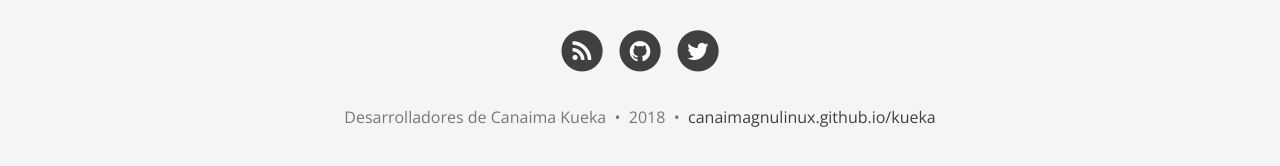
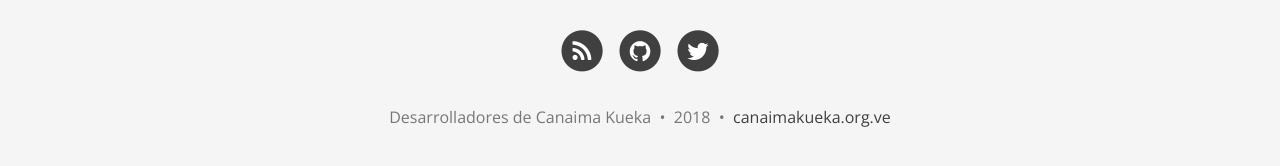
Before and after one commit to CanaimaKueka/canaimakueka.github.io, a Jekyll site: the page built from index.html, in a window 1280 px wide and 900 px high, scrolled down 1195 px. Shown: the part 721-887 px from the top of the window. Built offline with Jekyll 4.4.1, drawn with Linux system fonts in a browser that asks for light colours; nearby versions of some CDN libraries; the list of posts is cut into pages by our own code.

Commit message:
[REF] Cambiando URLs.

```diff
--- /dev/null
+++ b/CNAME
@@ -0,0 +1 @@
+canaimakueka.org.ve
--- a/_config.yml
+++ b/_config.yml
@@ -4,8 +4,8 @@
 # baseurl is the website's URL without the hostname
 
 # If you are building a simple GitHub user page (http://username.github.io) then use these settings:
-url: "http://canaimagnulinux.github.io/kueka"
-baseurl: "/kueka"
+url: "http://canaimakueka.org.ve"
+baseurl: "/"
 
 # If you are building a GitHub project page then use these settings:
 #url: "http://username.github.io/projectname"
@@ -28,7 +28,7 @@ navbar-links:
   Recursos:
     - Reportar errores: "https://github.com/CanaimaGNULinux/kueka/issues"
     - Manuales y tutoriales: "https://github.com/CanaimaGNULinux/kueka/wiki"
-    - Chat de la comunidad: "https://gitter.im/CanaimaGNULinux/kueka"
+    - Chat de la comunidad: "https://gitter.im/CanaimaKueka/canaimakueka"
     - Planificación de versiones: "https://github.com/CanaimaGNULinux/kueka/projects"
     - Integración de paquetes: "paquetes"
     - Integración de instaladores: "instaladores"
@@ -102,7 +102,7 @@ share-links-active:
 
 # How to display the link to the website in the footer
 # Remove this if you don't want a link in the footer
-url-pretty: "canaimagnulinux.github.io/kueka"  # eg. "deanattali.com/beautiful-jekyll"
+url-pretty: "canaimakueka.org.ve"  # eg. "deanattali.com/beautiful-jekyll"
 
 # --- Web Statistics Section --- #
 
--- a/_includes/head.html
+++ b/_includes/head.html
@@ -3,11 +3,11 @@
   <meta http-equiv="X-UA-Compatible" content="IE=edge">
   <meta name="viewport" content="width=device-width, initial-scale=1.0, maximum-scale=1.0">
 
-  <link rel="apple-touch-icon" sizes="180x180" href="/kueka/img/apple-touch-icon.png">
-  <link rel="icon" type="image/png" sizes="32x32" href="/kueka/img/favicon-32x32.png">
-  <link rel="icon" type="image/png" sizes="16x16" href="/kueka/img/favicon-16x16.png">
-  <link rel="manifest" href="/kueka/img/site.webmanifest">
-  <link rel="mask-icon" href="/kueka/img/safari-pinned-tab.svg" color="#5bbad5">
+  <link rel="apple-touch-icon" sizes="180x180" href="{{ site.baseurl }}/img/apple-touch-icon.png">
+  <link rel="icon" type="image/png" sizes="32x32" href="{{ site.baseurl }}/img/favicon-32x32.png">
+  <link rel="icon" type="image/png" sizes="16x16" href="{{ site.baseurl }}/img/favicon-16x16.png">
+  <link rel="manifest" href="{{ site.baseurl }}/img/site.webmanifest">
+  <link rel="mask-icon" href="{{ site.baseurl }}/img/safari-pinned-tab.svg" color="#5bbad5">
   <meta name="msapplication-TileColor" content="#00a300">
   <meta name="theme-color" content="#ffffff">
 
--- a/index.html
+++ b/index.html
@@ -8,7 +8,7 @@ use-site-title: true
   <div class="row">
     <div class="col-md-8">
       <p>
-        Canaima Kueka es un sabor de la Metadistribución <a href="http://canaima.softwarelibre.gob.ve/" target="_blank">Canaima GNU/Linux</a>, orientado a desarrolladores de software que necesiten estar al día con las últimas versiones de sus aplicaciones favoritas. Canaima Kueka utiliza el código fuente descartado en Canaima Popular 4.1 y se basa en el esquema de desarrollo <em>rolling release</em>. <a href="/kueka/acerca">Leer más ...</a>
+        Canaima Kueka es un sabor de la Metadistribución <a href="http://canaima.softwarelibre.gob.ve/" target="_blank">Canaima GNU/Linux</a>, orientado a desarrolladores de software que necesiten estar al día con las últimas versiones de sus aplicaciones favoritas. Canaima Kueka utiliza el código fuente descartado en Canaima Popular 4.1 y se basa en el esquema de desarrollo <em>rolling release</em>. <a href="/acerca">Leer más ...</a>
       </p>
     </div>
     <div class="col-md-4">
@@ -16,7 +16,7 @@ use-site-title: true
         <a href="#" role="button" class="btn btn-success btn-lg disabled">
           <span class="col-md-12 text-left">Descargar Canaima Kueka 1.0</span>
         </a>
-        <a href="/kueka/descargas" class="btn btn-link">Otras descargas</a>
+        <a href="/descargas" class="btn btn-link">Otras descargas</a>
       </p>
     </div>
   </div>
@@ -24,36 +24,36 @@ use-site-title: true
 <div class="row">
   <div class="col-sm-6 col-md-4">
     <div class="thumbnail">
-      <img alt="" src="/kueka/img/errores.svg" />
+      <img alt="" src="/img/errores.svg" />
       <div class="caption">
         <h3>Reportar errores</h3>
         <p>Si encuentras un error en la distribución o necesitas ayuda, puedes reportarlo en nuestro sistema de tickets para hacerle seguimiento.</p>
         <p>
-          <a href="https://github.com/CanaimaGNULinux/kueka/issues" class="btn btn-default" role="button" target="_blank">Sistema de tickets</a>
+          <a href="https://github.com/CanaimaKueka/canaimakueka/issues" class="btn btn-default" role="button" target="_blank">Sistema de tickets</a>
         </p>
       </div>
     </div>
   </div>
   <div class="col-sm-6 col-md-4">
     <div class="thumbnail">
-      <img alt="" src="/kueka/img/docs.svg" />
+      <img alt="" src="/img/docs.svg" />
       <div class="caption">
         <h3>Manuales y tutoriales</h3>
         <p>Accede a los manuales y tutoriales relacionados con procesos internos de la distribución que están en nuestra Wiki.</p>
         <p>
-          <a href="https://github.com/CanaimaGNULinux/kueka/wiki" class="btn btn-default" role="button" target="_blank">Wiki</a>
+          <a href="https://github.com/CanaimaKueka/canaimakueka/wiki" class="btn btn-default" role="button" target="_blank">Wiki</a>
         </p>
       </div>
     </div>
   </div>
   <div class="col-sm-6 col-md-4">
     <div class="thumbnail">
-      <img alt="" src="/kueka/img/chat.svg" />
+      <img alt="" src="/img/chat.svg" />
       <div class="caption">
         <h3>Chat de la comunidad</h3>
         <p>Visita nuestro canal en Gitter y habla directamente con los creadores de la distribución si necesitas contactarlos o compartir con la comunidad.</p>
         <p>
-          <a href="https://gitter.im/CanaimaGNULinux/kueka" class="btn btn-default" role="button" target="_blank">Gitter</a>
+          <a href="https://gitter.im/CanaimaKueka/canaimakueka" class="btn btn-default" role="button" target="_blank">Gitter</a>
         </p>
       </div>
     </div>
@@ -62,36 +62,36 @@ use-site-title: true
 <div class="row">
   <div class="col-sm-6 col-md-4">
     <div class="thumbnail">
-      <img alt="" src="/kueka/img/hoja.svg" />
+      <img alt="" src="/img/hoja.svg" />
       <div class="caption">
         <h3>Planificación de versiones</h3>
         <p>Acá encontrarás la planificación de las próximas versiones y proyectos de la distribución.</p>
         <p>
-          <a href="https://github.com/orgs/CanaimaGNULinux/projects" class="btn btn-default" role="button" target="_blank">Hoja de ruta</a>
+          <a href="https://github.com/orgs/CanaimaKueka/projects" class="btn btn-default" role="button" target="_blank">Hoja de ruta</a>
         </p>
       </div>
     </div>
   </div>
   <div class="col-sm-6 col-md-4">
     <div class="thumbnail">
-      <img alt="" src="/kueka/img/paquetes.svg" />
+      <img alt="" src="/img/paquetes.svg" />
       <div class="caption">
         <h3>Integración de paquetes</h3>
         <p>Aquí se encuentra el registro diario de las integraciones continuas de los paquetes de la distribución.</p>
         <p>
-          <a href="/kueka/paquetes" class="btn btn-default" role="button" target="_blank">Paquetes</a>
+          <a href="/paquetes" class="btn btn-default" role="button" target="_blank">Paquetes</a>
         </p>
       </div>
     </div>
   </div>
   <div class="col-sm-6 col-md-4">
     <div class="thumbnail">
-      <img alt="" src="/kueka/img/iso.svg" />
+      <img alt="" src="/img/iso.svg" />
       <div class="caption">
         <h3>Integración de instaladores</h3>
         <p>Los diferentes medios de instalación se construyen a diario y acá puedes ir viendo su progreso.</p>
         <p>
-          <a href="/kueka/instaladores" class="btn btn-default" role="button" target="_blank">Instaladores</a>
+          <a href="/instaladores" class="btn btn-default" role="button" target="_blank">Instaladores</a>
         </p>
       </div>
     </div>
```
Also changed, not shown: _posts/2018-05-01-construyendo-canaima-kueka-estableciendo-canales-comunicacion.md (+8 -8 lines).
